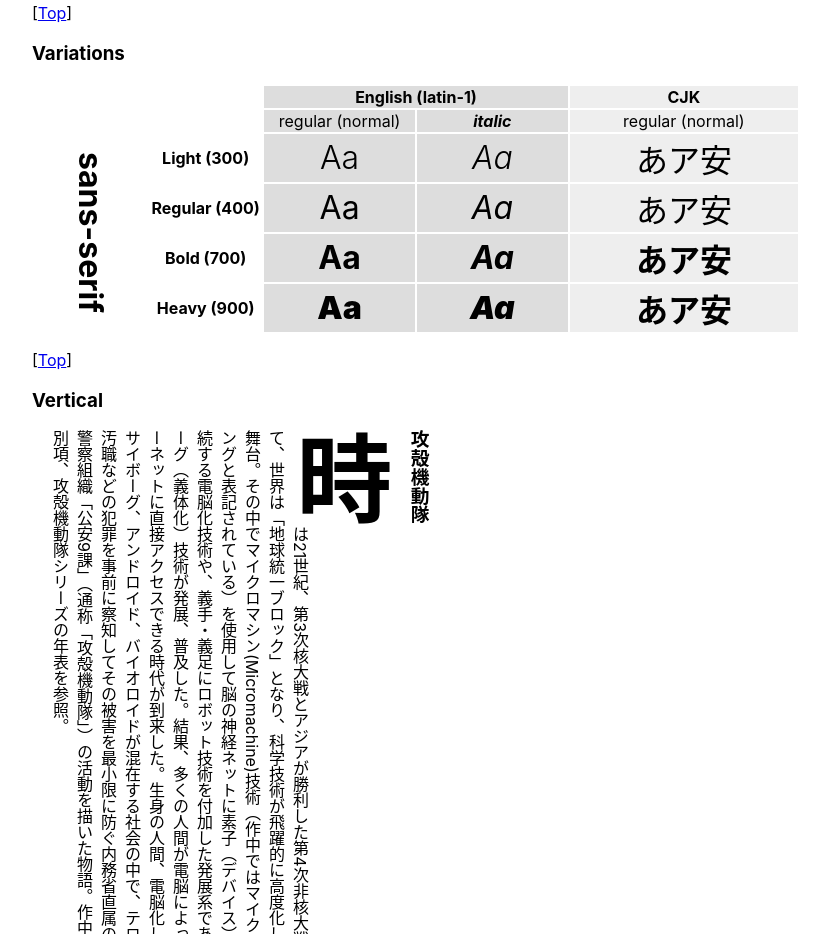
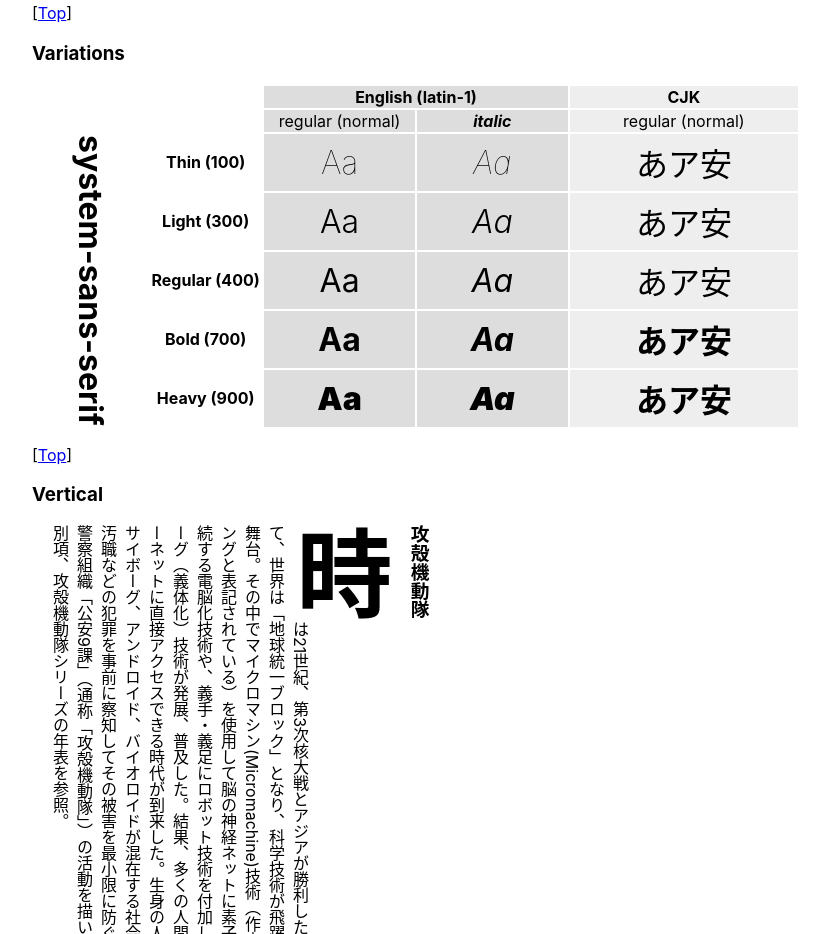
Before and after one commit to mirai-audio/system-font-i18n-css, a website: page index.html in a window 1280 px wide. Shown: the part 5448-6382 px from the top of the page, without its empty margins (224-1053 px from the left). Drawn offline with Linux system fonts and the light colour scheme.

```diff
--- a/index.html
+++ b/index.html
@@ -383,8 +383,14 @@
               </tr>
             </thead>
             <tbody style="font-size:2em;">
+              <tr class="t-Thin">
+                <th class="t-Vertical" rowspan="5">system-sans-serif</th>
+                <th style="font-size:1rem;">Thin (100)</th>
+                <td>Aa</td>
+                <td class="t-Italic">Aa</td>
+                <td colspan="2">あア安</td>
+              </tr>
               <tr class="t-Light">
-                <th class="t-Vertical" rowspan="4">sans-serif</th>
                 <th style="font-size:1rem;">Light (300)</th>
                 <td>Aa</td>
                 <td class="t-Italic">Aa</td>
```
Also changed, not shown: README.md, preview.png (added).
